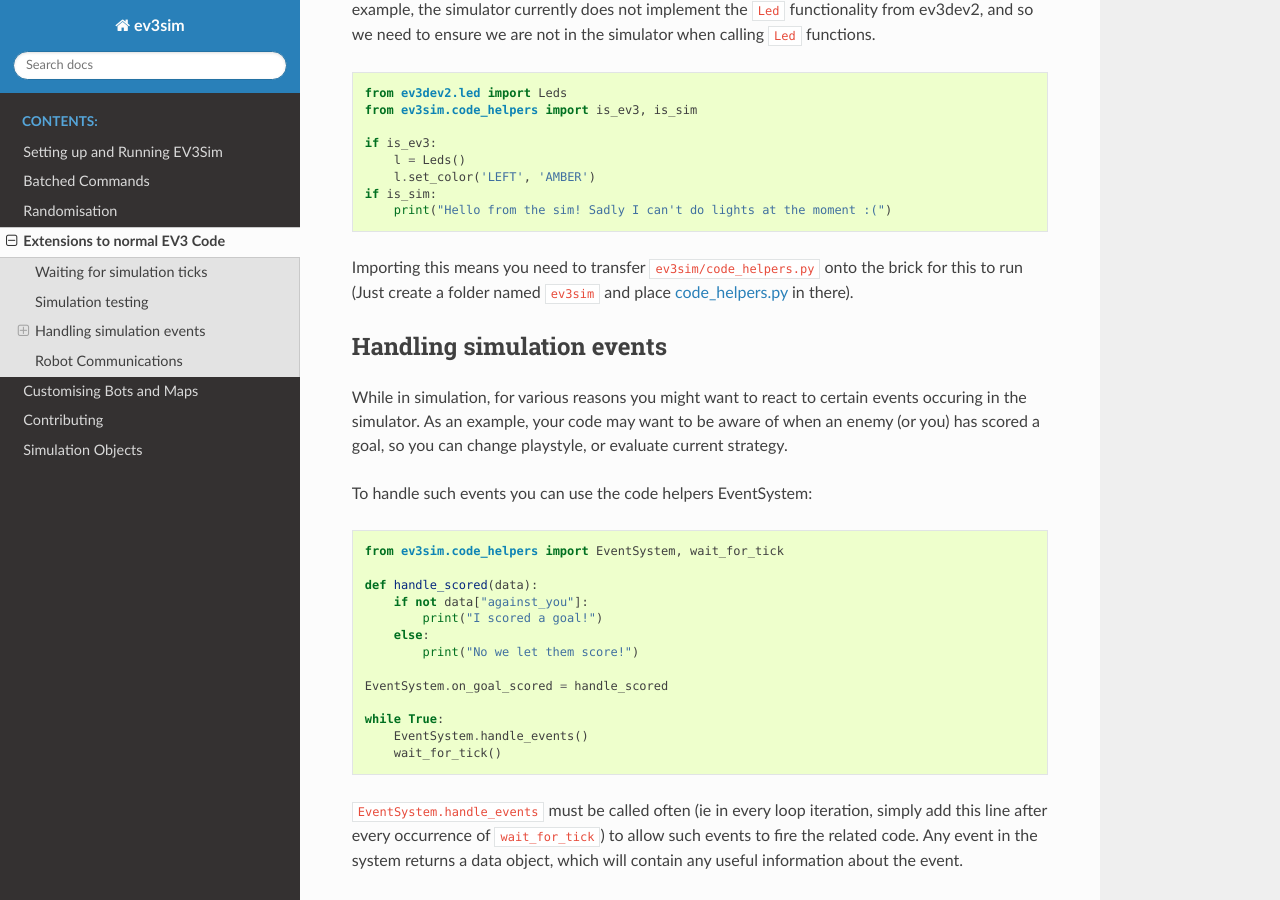
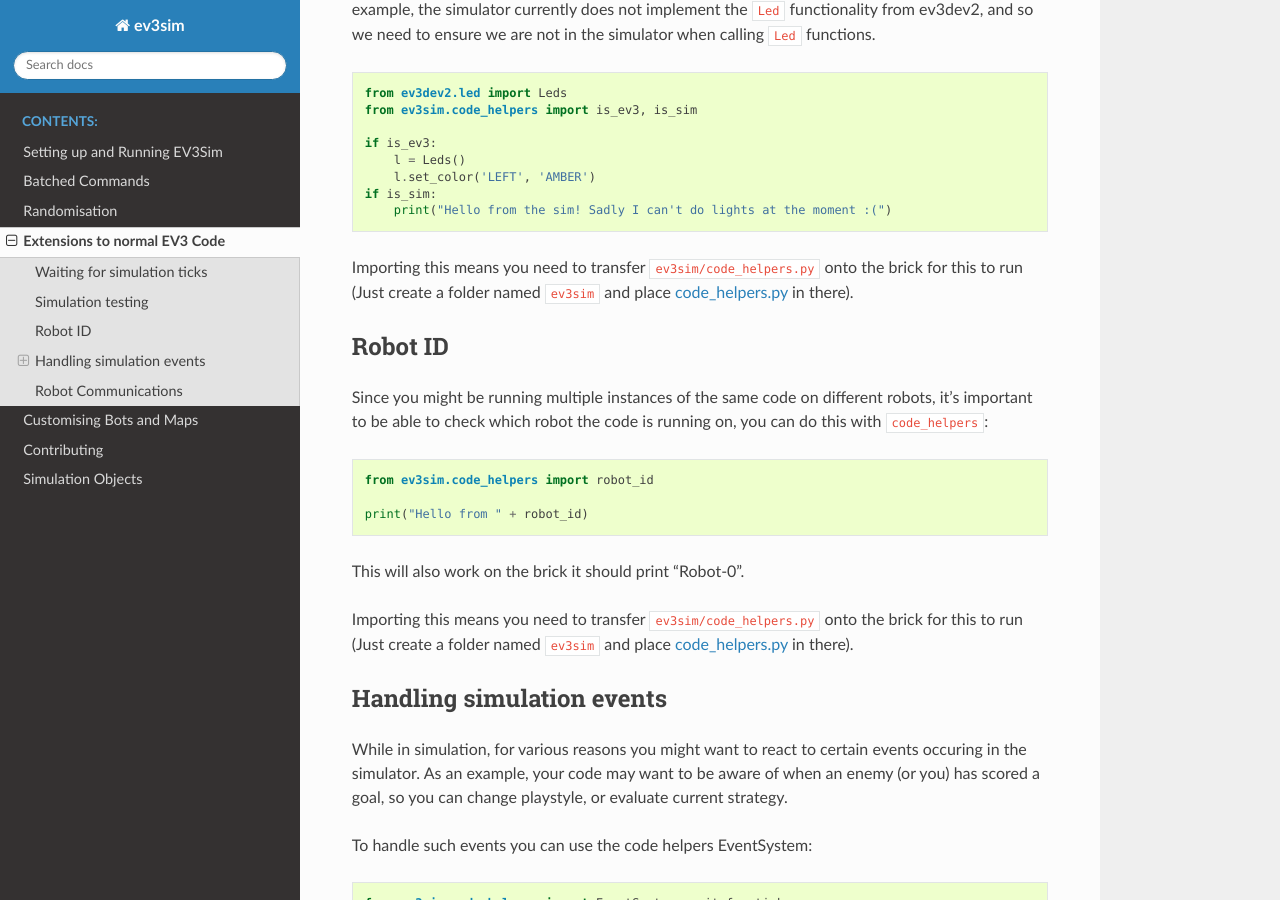
Before and after one commit to MelbourneHighSchoolRobotics/ev3sim, a Sphinx documentation site: the page built from docs/ev3_extensions.rst, in a window 1280 px wide and 900 px high, scrolled down 723 px. Built offline with Sphinx 7.4.7 and the Read the Docs theme 2.0.0, drawn with Linux system fonts in a browser that asks for light colours.

Commit message:
Add some documentation for robot_id

```diff
--- a/docs/ev3_extensions.rst
+++ b/docs/ev3_extensions.rst
@@ -35,6 +35,23 @@ As an example, the simulator currently does not implement the ``Led`` functional
         l.set_color('LEFT', 'AMBER')
     if is_sim:
         print("Hello from the sim! Sadly I can't do lights at the moment :(")
+
+Importing this means you need to transfer ``ev3sim/code_helpers.py`` onto the brick for this to run (Just create a folder named ``ev3sim`` and place `code_helpers.py`_ in there).
+
+.. _code_helpers.py: https://github.com/MelbourneHighSchoolRobotics/ev3sim/tree/main/ev3sim/code_helpers.py
+
+Robot ID
+--------
+
+Since you might be running multiple instances of the same code on different robots, it's important to be able to check which robot the code is running on, you can do this with ``code_helpers``:
+
+.. code-block:: python
+
+    from ev3sim.code_helpers import robot_id
+
+    print("Hello from " + robot_id)
+
+This will also work on the brick it should print "Robot-0".
 
 Importing this means you need to transfer ``ev3sim/code_helpers.py`` onto the brick for this to run (Just create a folder named ``ev3sim`` and place `code_helpers.py`_ in there).
 
```
